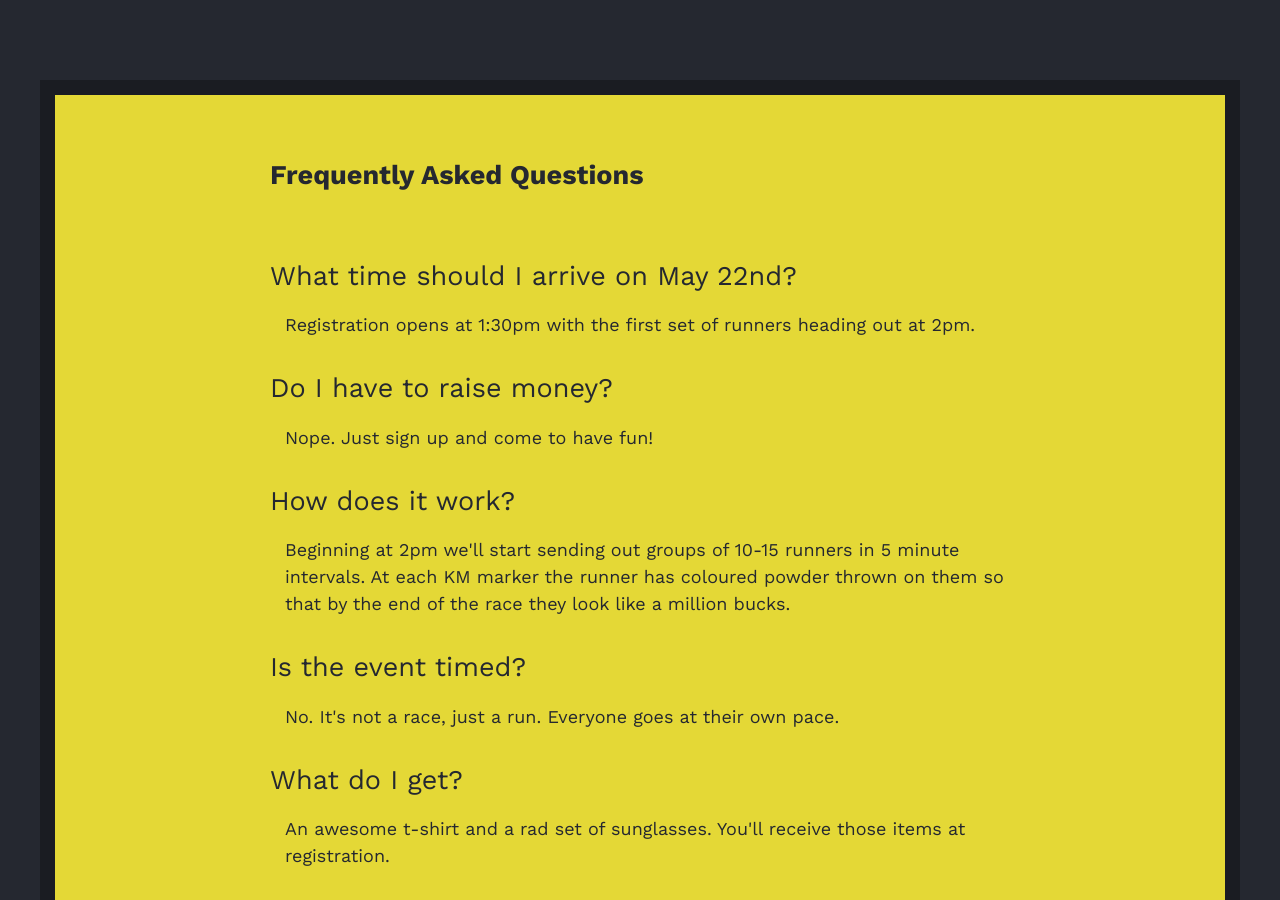
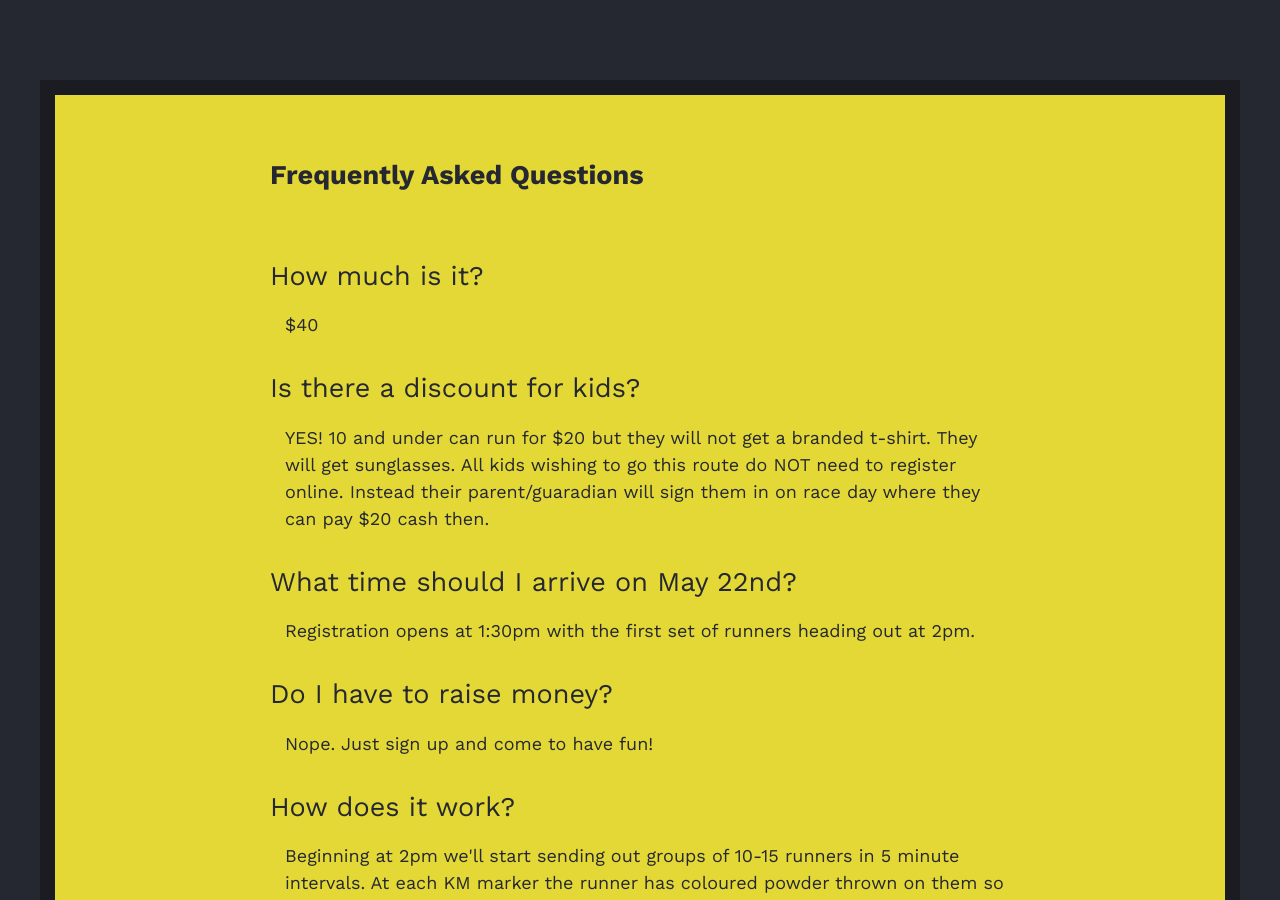
Before and after one commit to storyboardinc/exploding-colour, a Jekyll site: the page built from index.html, in a window 1280 px wide and 900 px high, scrolled down 2142 px. Built offline with Jekyll 4.4.1, drawn with Linux system fonts in a browser that asks for light colours.

Commit message:
update FAQ

```diff
--- a/_includes/footer.html
+++ b/_includes/footer.html
@@ -22,6 +22,12 @@
   <section id="faq" class="faq">
     <div class="wrapper">
       <h1>Frequently Asked Questions</h1>
+
+      <h2>How much is it?</h2>
+      <p>$40</p>
+
+      <h2>Is there a discount for kids?</h2>
+      <p>YES! 10 and under can run for $20 but they will not get a branded t-shirt. They will get sunglasses. All kids wishing to go this route do NOT need to register online. Instead their parent/guaradian will sign them in on race day where they can pay $20 cash then.</p>
 
       <h2>What time should I arrive on May 22nd?</h2>
       <p>Registration opens at 1:30pm with the first set of runners heading out at 2pm.</p>
```
